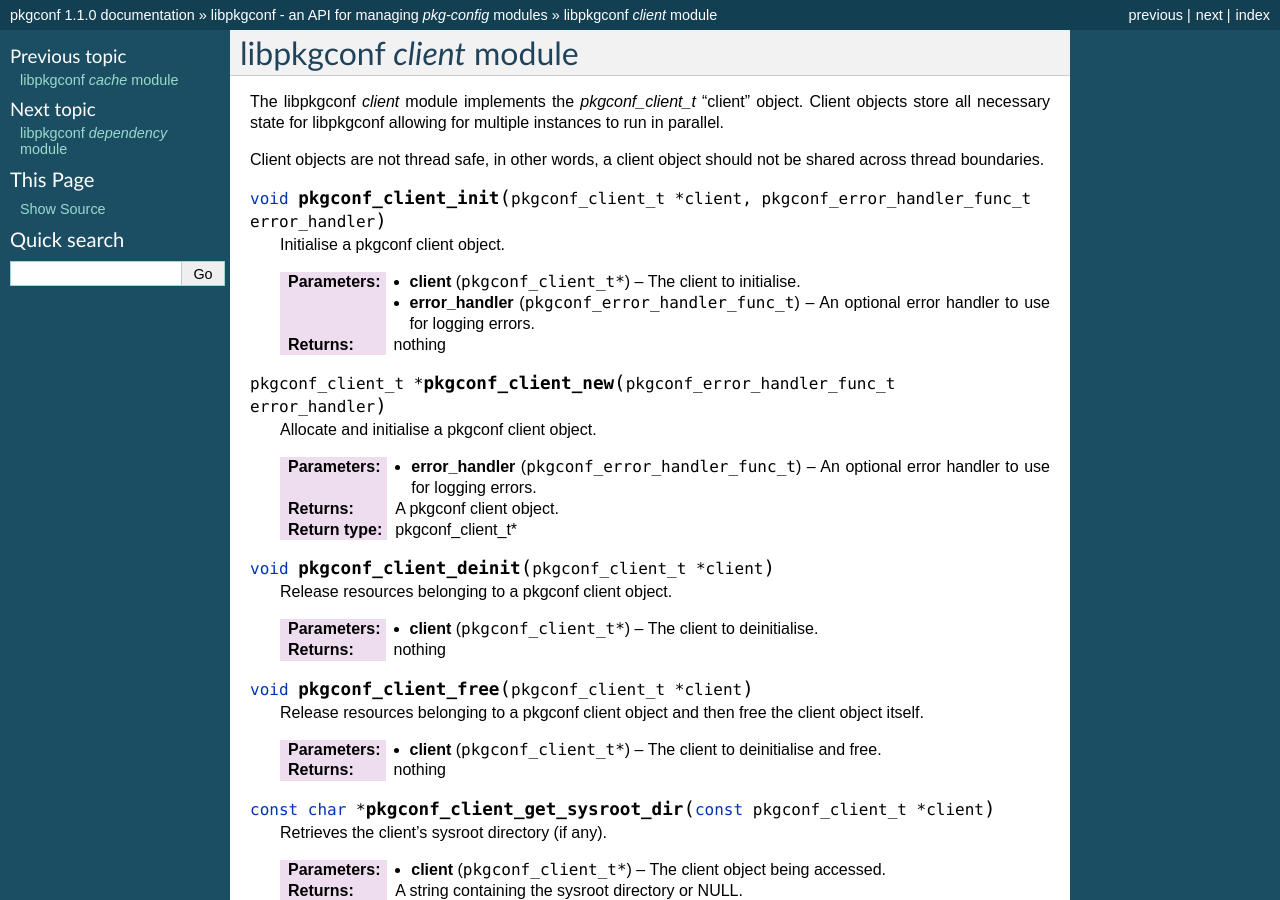
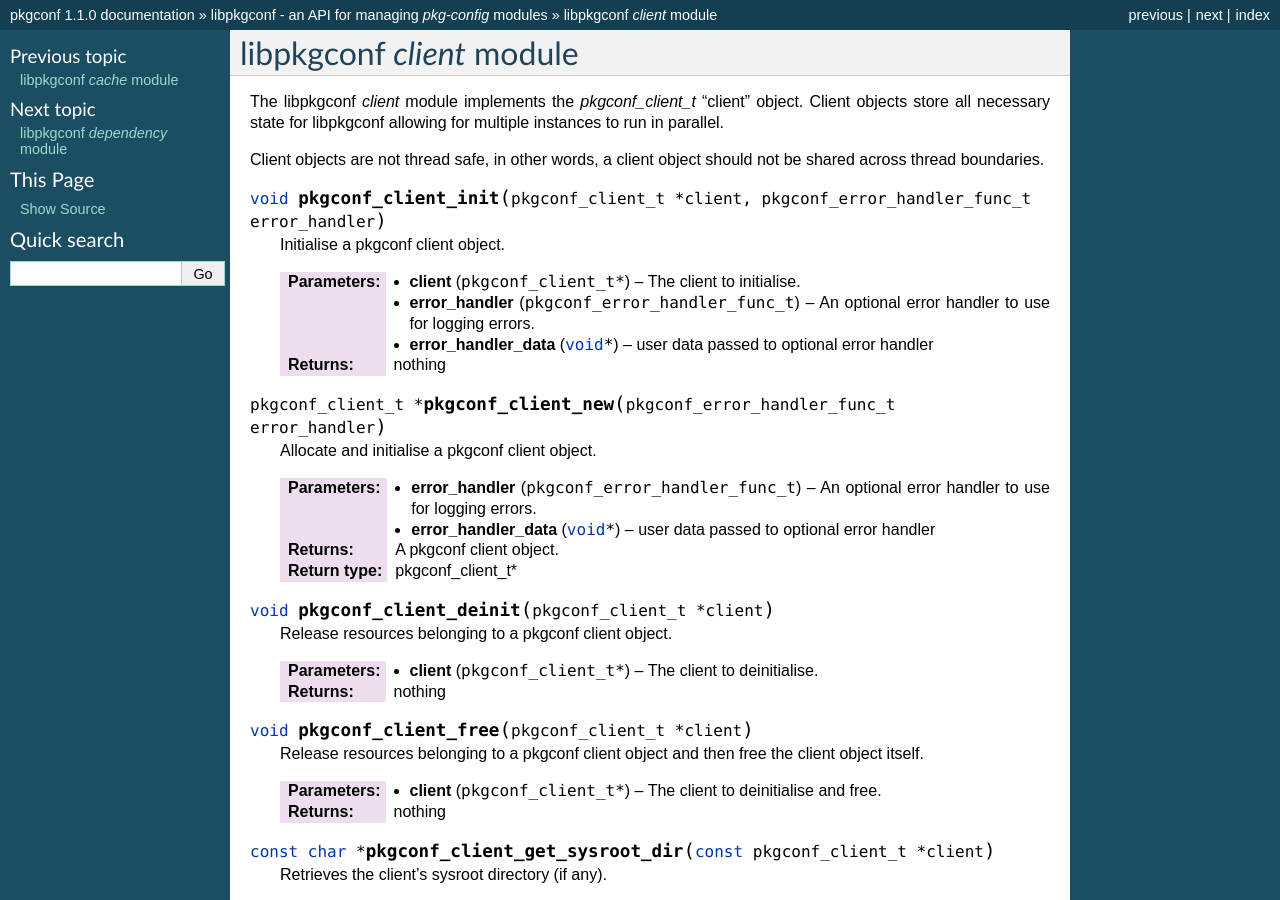
Before and after one commit to pkgconf/pkgconf, a Sphinx documentation site: the page built from doc/libpkgconf-client.rst, in a window 1280 px wide and 900 px high. Built offline with Sphinx 7.4.7, drawn with Linux system fonts in a browser that asks for light colours; pages that are not in the unit, such as notebooks, are missing from menus.

Commit message:
doc: rebuild client docs

```diff
--- a/doc/libpkgconf-client.rst
+++ b/doc/libpkgconf-client.rst
@@ -15,6 +15,7 @@ thread boundaries.
 
    :param pkgconf_client_t* client: The client to initialise.
    :param pkgconf_error_handler_func_t error_handler: An optional error handler to use for logging errors.
+   :param void* error_handler_data: user data passed to optional error handler
    :return: nothing
 
 .. c:function:: pkgconf_client_t* pkgconf_client_new(pkgconf_error_handler_func_t error_handler)
@@ -22,6 +23,7 @@ thread boundaries.
    Allocate and initialise a pkgconf client object.
 
    :param pkgconf_error_handler_func_t error_handler: An optional error handler to use for logging errors.
+   :param void* error_handler_data: user data passed to optional error handler
    :return: A pkgconf client object.
    :rtype: pkgconf_client_t*
 
```
